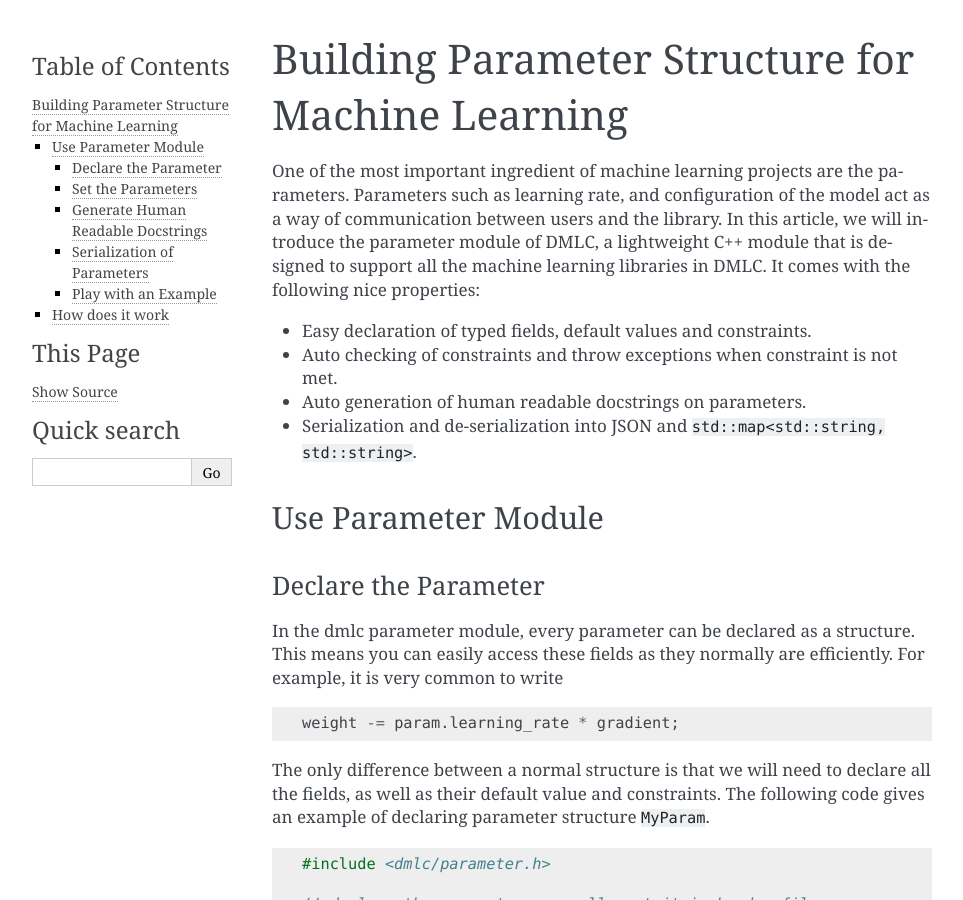
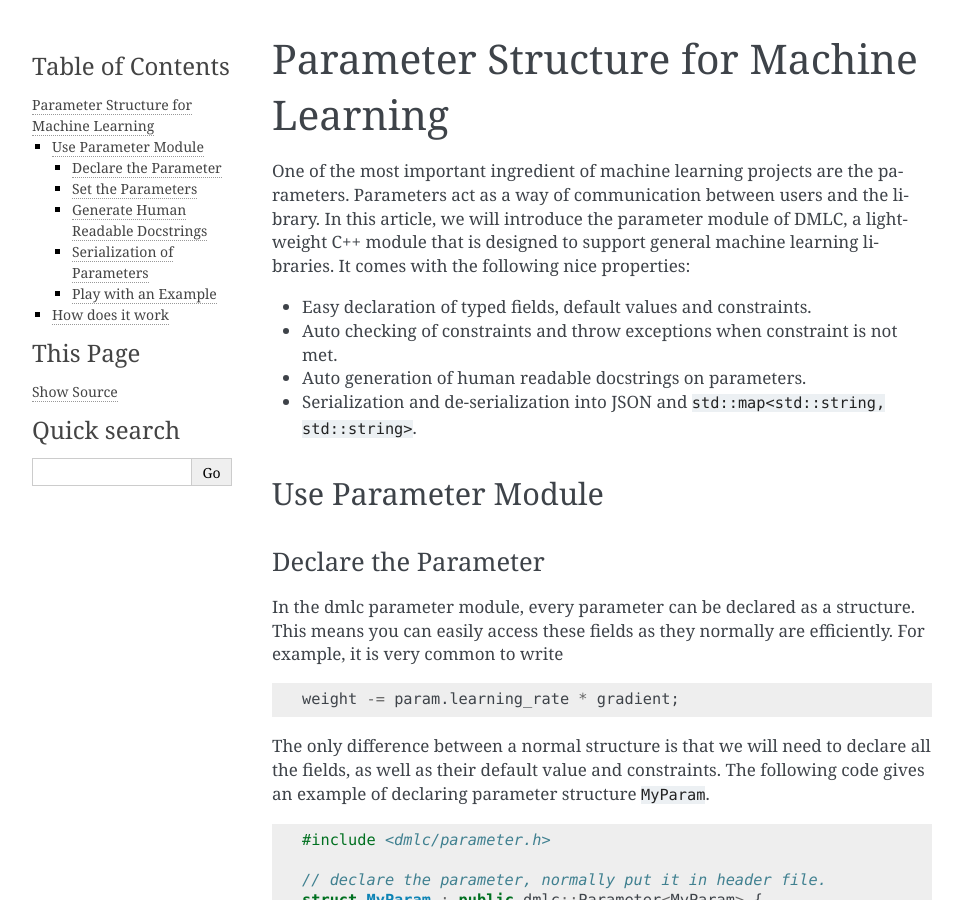
Before and after one commit to dmlc/dmlc-core, a Sphinx documentation site: the page built from doc/parameter.md, in a window 1280 px wide and 900 px high. Shown: the whole window, without its empty margins (148-1111 px from the left). Built offline with Sphinx 7.4.7, drawn with Linux system fonts in a browser that asks for light colours; some of the changed text lies outside the part shown.

Commit message:
update doc

````diff
--- a/doc/parameter.md
+++ b/doc/parameter.md
@@ -1,13 +1,12 @@
-Building Parameter Structure for Machine Learning
-=================================================
+Parameter Structure for Machine Learning
+========================================
 One of the most important ingredient of machine learning projects are the parameters.
-Parameters such as learning rate, and configuration of the model act as a way of communication between users and the library.
-In this article, we will introduce the parameter module of DMLC, a lightweight C++ module that is designed to support
-all the machine learning libraries in DMLC. It comes with the following nice properties:
+Parameters act as a way of communication between users and the library. In this article, we will introduce the parameter module of DMLC, a lightweight C++ module that is designed to support
+general machine learning libraries. It comes with the following nice properties:
 
 - Easy declaration of typed fields, default values and constraints.
 - Auto checking of constraints and throw exceptions when constraint is not met.
-- Auto generation  of human readable docstrings on parameters.
+- Auto generation of human readable docstrings on parameters.
 - Serialization and de-serialization into JSON and ```std::map<std::string, std::string>```.
 
 Use Parameter Module
````
Also changed, not shown: other parts of doc/parameter.md (+2 -2 lines), README.md (+4 -2 lines), doc/index.md (+1 -0 lines).
